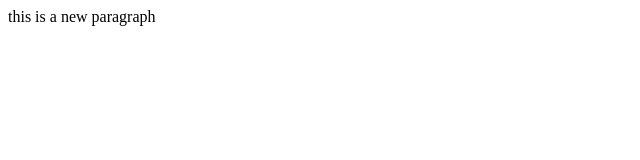
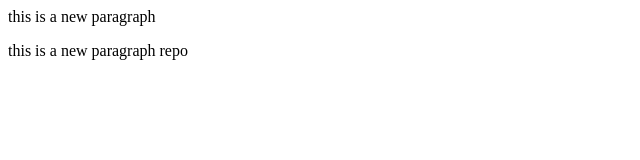
Before and after one commit to Abhay-kashyap/localrepo, a plain HTML site: page index.html in a window 1280 px wide. Shown: the whole page, without its empty margins (0-640 px from the left). Drawn offline with Linux system fonts and the light colour scheme.

Commit message:
add new feature

```diff
--- a/index.html
+++ b/index.html
@@ -1 +1,2 @@
 <p>this is a new paragraph</p>
+<p>this is a new paragraph repo </p>
```
